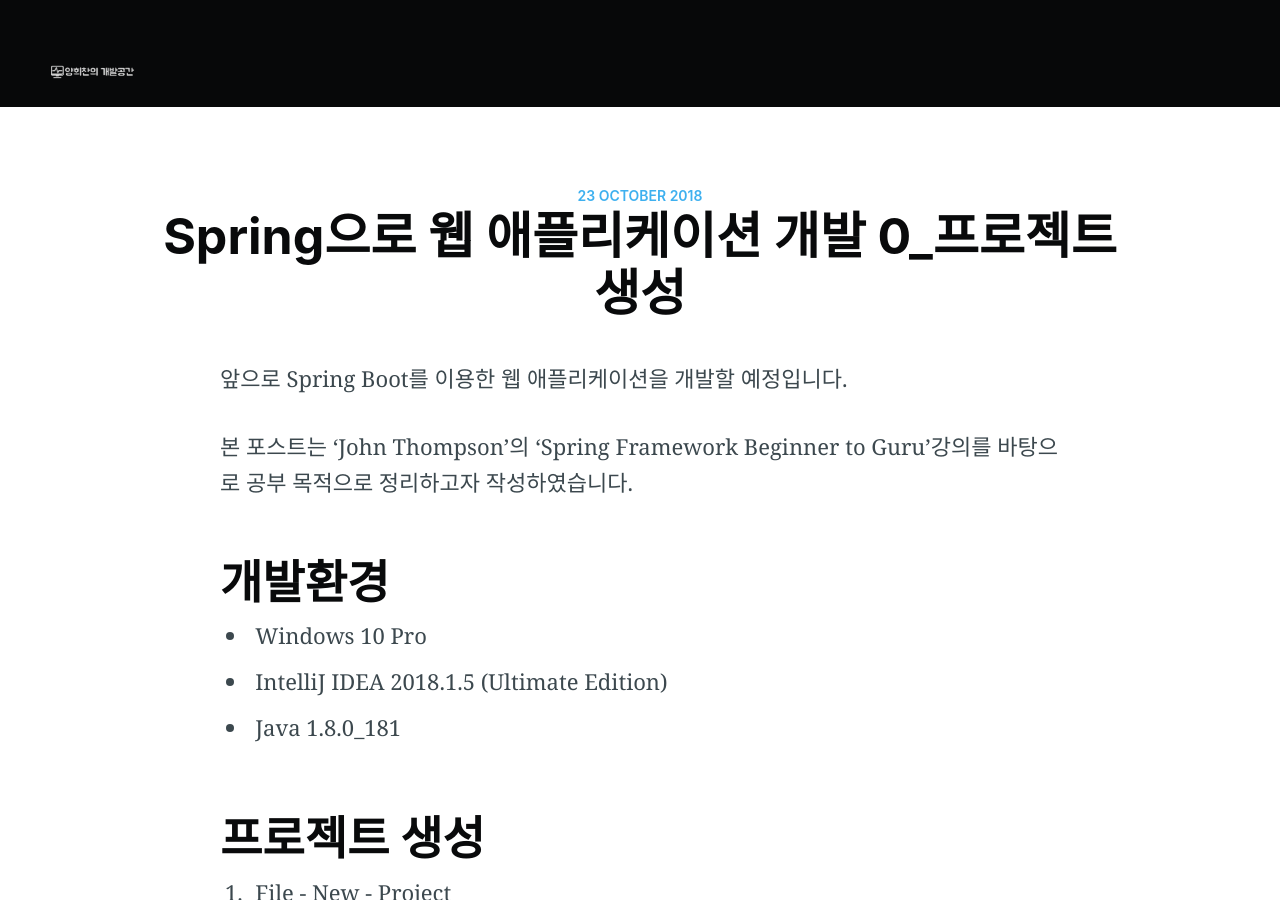
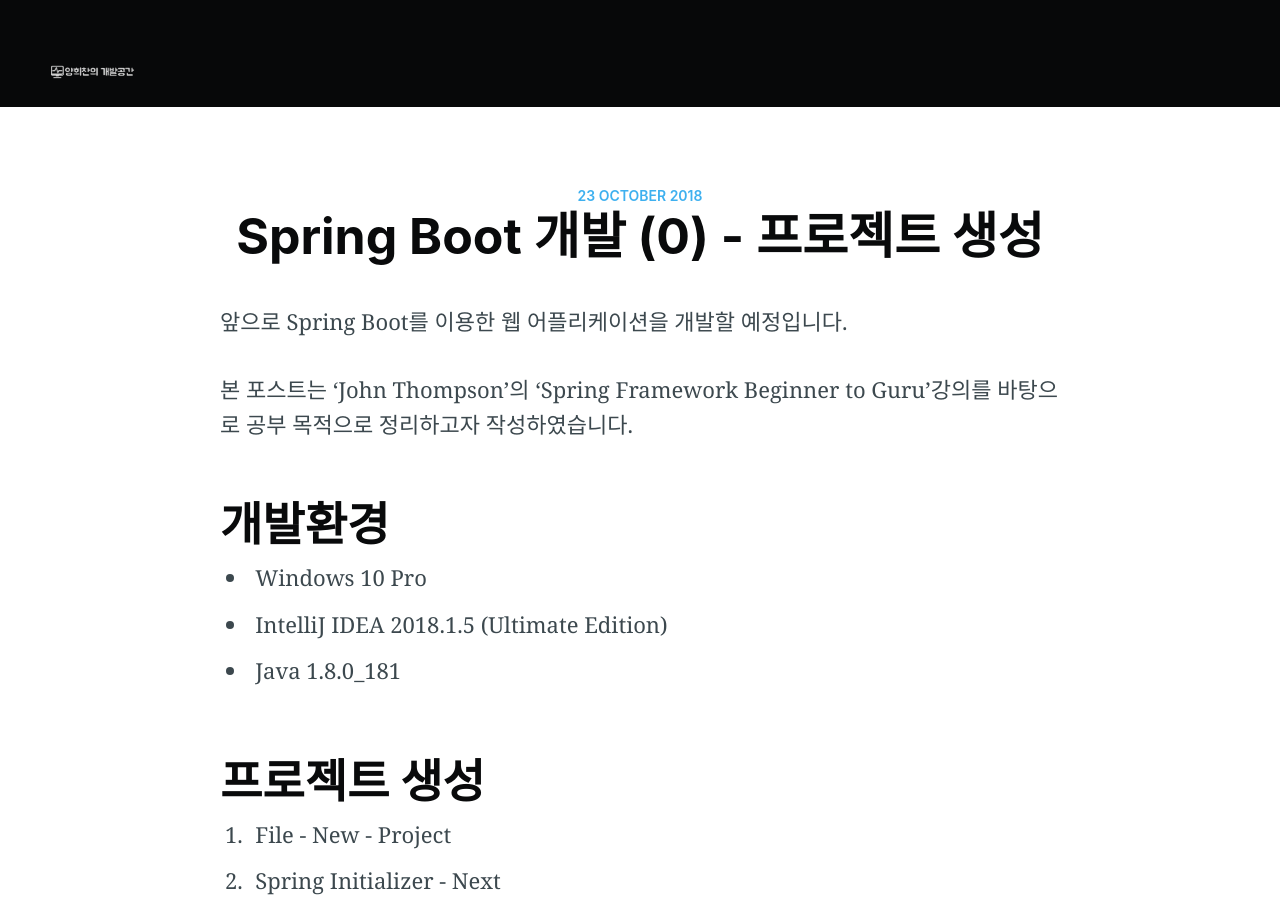
Before and after one commit to LOG-INFO/heechanYang.github.io, a Jekyll site: the page built from _posts/2018-10-24-0. New Spring Project.md, in a window 1280 px wide and 900 px high. Built offline with Jekyll 4.4.1, drawn with Linux system fonts in a browser that asks for light colours; nearby versions of some CDN libraries; comment, search, counter and statistics services are not loaded.

Commit message:
[UPDATE] rename spring boot project

```diff
--- a/_posts/2018-10-24-0. New Spring Project.md
+++ b/_posts/2018-10-24-0. New Spring Project.md
@@ -1,11 +1,11 @@
 ---
 layout: post
-title:  "Spring으로 웹 애플리케이션 개발 0_프로젝트 생성"
+title:  "Spring Boot 개발 (0) - 프로젝트 생성"
 date:   2018-10-24 02:47:01 +0830
 categories: Back-End
 ---
 
-앞으로 Spring Boot를 이용한 웹 애플리케이션을 개발할 예정입니다.
+앞으로 Spring Boot를 이용한 웹 어플리케이션을 개발할 예정입니다.
 
 본 포스트는 'John Thompson'의 'Spring Framework Beginner to Guru'강의를 바탕으로 공부 목적으로 정리하고자 작성하였습니다.
 
```
